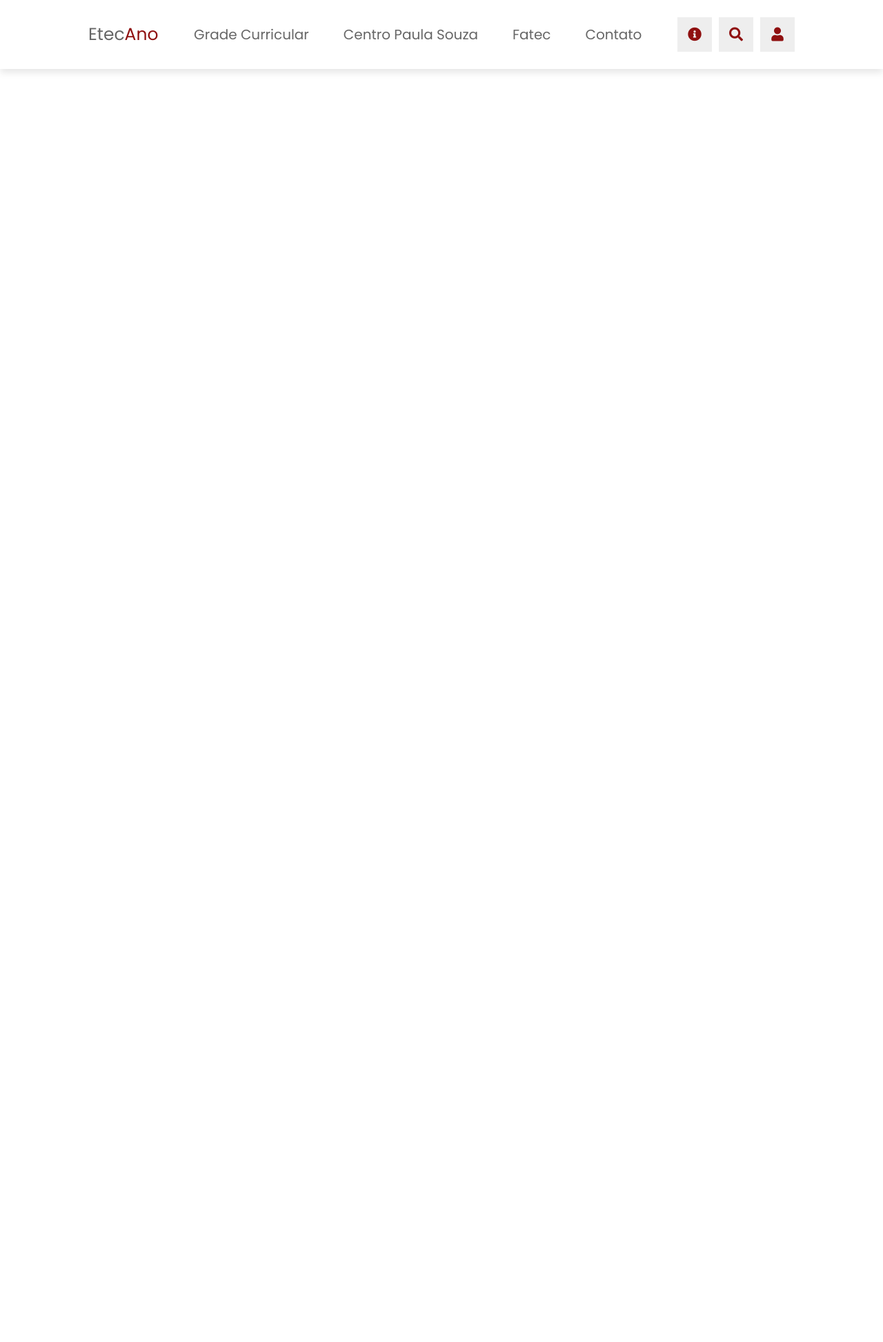
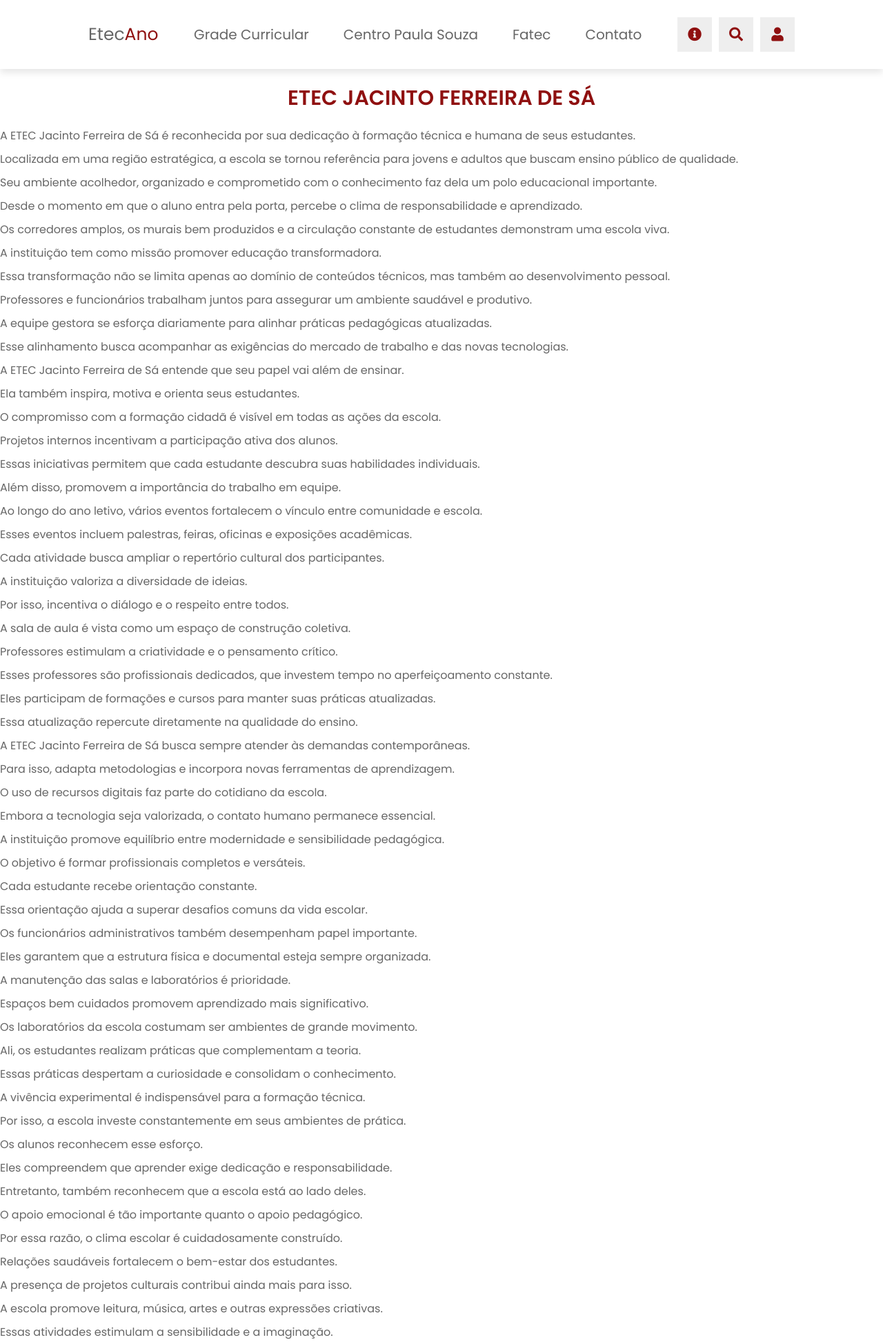
Before and after one commit to gabrielkings1/EtecAno, a PHP site: page /etecano.html in a window 1280 px wide. Shown: the top 1945 px of the page at 69% size. Before the commit the page ends 105 px from the top, so only its background shows below. Run offline with PHP 8.4, Linux system fonts and the light colour scheme.

Commit message:
Inseri um texto explicativo sobre a ETEC e coloquei informações no README

```diff
--- a/css/etecano.css
+++ b/css/etecano.css
@@ -464,3 +464,22 @@ html::-webkit-scrollbar-thumb{
   text-align: center;
   font-size: 2rem;
 }
+
+h1{
+  font-size: 3rem;
+  color: var(--vermelho);
+  text-align: center;
+  margin: 2rem 0;
+}
+
+p{
+  font-size: 1.6rem;
+  color: var(--luz);
+  line-height: 1.5;
+  margin-bottom: 1rem;
+}
+
+/* Make body paragraphs justified for better reading layout */
+p{
+  text-align: justify;
+}
--- a/etecano.html
+++ b/etecano.html
@@ -84,6 +84,210 @@
 
 </div>
 
+<h1>ETEC JACINTO FERREIRA DE SÁ</h1>
+
+
+<p>A ETEC Jacinto Ferreira de Sá é reconhecida por sua dedicação à formação técnica e humana de seus estudantes.</p>
+<p>Localizada em uma região estratégica, a escola se tornou referência para jovens e adultos que buscam ensino público de qualidade.</p>
+<p>Seu ambiente acolhedor, organizado e comprometido com o conhecimento faz dela um polo educacional importante.</p>
+<p>Desde o momento em que o aluno entra pela porta, percebe o clima de responsabilidade e aprendizado.</p>
+<p>Os corredores amplos, os murais bem produzidos e a circulação constante de estudantes demonstram uma escola viva.</p>
+<p>A instituição tem como missão promover educação transformadora.</p>
+<p>Essa transformação não se limita apenas ao domínio de conteúdos técnicos, mas também ao desenvolvimento pessoal.</p>
+<p>Professores e funcionários trabalham juntos para assegurar um ambiente saudável e produtivo.</p>
+<p>A equipe gestora se esforça diariamente para alinhar práticas pedagógicas atualizadas.</p>
+<p>Esse alinhamento busca acompanhar as exigências do mercado de trabalho e das novas tecnologias.</p>
+<p>A ETEC Jacinto Ferreira de Sá entende que seu papel vai além de ensinar.</p>
+<p>Ela também inspira, motiva e orienta seus estudantes.</p>
+<p>O compromisso com a formação cidadã é visível em todas as ações da escola.</p>
+<p>Projetos internos incentivam a participação ativa dos alunos.</p>
+<p>Essas iniciativas permitem que cada estudante descubra suas habilidades individuais.</p>
+<p>Além disso, promovem a importância do trabalho em equipe.</p>
+<p>Ao longo do ano letivo, vários eventos fortalecem o vínculo entre comunidade e escola.</p>
+<p>Esses eventos incluem palestras, feiras, oficinas e exposições acadêmicas.</p>
+<p>Cada atividade busca ampliar o repertório cultural dos participantes.</p>
+<p>A instituição valoriza a diversidade de ideias.</p>
+<p>Por isso, incentiva o diálogo e o respeito entre todos.</p>
+<p>A sala de aula é vista como um espaço de construção coletiva.</p>
+<p>Professores estimulam a criatividade e o pensamento crítico.</p>
+<p>Esses professores são profissionais dedicados, que investem tempo no aperfeiçoamento constante.</p>
+<p>Eles participam de formações e cursos para manter suas práticas atualizadas.</p>
+<p>Essa atualização repercute diretamente na qualidade do ensino.</p>
+<p>A ETEC Jacinto Ferreira de Sá busca sempre atender às demandas contemporâneas.</p>
+<p>Para isso, adapta metodologias e incorpora novas ferramentas de aprendizagem.</p>
+<p>O uso de recursos digitais faz parte do cotidiano da escola.</p>
+<p>Embora a tecnologia seja valorizada, o contato humano permanece essencial.</p>
+<p>A instituição promove equilíbrio entre modernidade e sensibilidade pedagógica.</p>
+<p>O objetivo é formar profissionais completos e versáteis.</p>
+<p>Cada estudante recebe orientação constante.</p>
+<p>Essa orientação ajuda a superar desafios comuns da vida escolar.</p>
+<p>Os funcionários administrativos também desempenham papel importante.</p>
+<p>Eles garantem que a estrutura física e documental esteja sempre organizada.</p>
+<p>A manutenção das salas e laboratórios é prioridade.</p>
+<p>Espaços bem cuidados promovem aprendizado mais significativo.</p>
+<p>Os laboratórios da escola costumam ser ambientes de grande movimento.</p>
+<p>Ali, os estudantes realizam práticas que complementam a teoria.</p>
+<p>Essas práticas despertam a curiosidade e consolidam o conhecimento.</p>
+<p>A vivência experimental é indispensável para a formação técnica.</p>
+<p>Por isso, a escola investe constantemente em seus ambientes de prática.</p>
+<p>Os alunos reconhecem esse esforço.</p>
+<p>Eles compreendem que aprender exige dedicação e responsabilidade.</p>
+<p>Entretanto, também reconhecem que a escola está ao lado deles.</p>
+<p>O apoio emocional é tão importante quanto o apoio pedagógico.</p>
+<p>Por essa razão, o clima escolar é cuidadosamente construído.</p>
+<p>Relações saudáveis fortalecem o bem-estar dos estudantes.</p>
+<p>A presença de projetos culturais contribui ainda mais para isso.</p>
+<p>A escola promove leitura, música, artes e outras expressões criativas.</p>
+<p>Essas atividades estimulam a sensibilidade e a imaginação.</p>
+<p>Além disso, reforçam a importância da cultura como meio de crescimento.</p>
+<p>Os alunos descobrem talentos e interesses além da formação técnica.</p>
+<p>Essa descoberta muitas vezes influencia projetos de vida.</p>
+<p>Alguns estudantes encontram na arte uma nova paixão.</p>
+<p>Outros se dedicam ao esporte, apoiados pela escola.</p>
+<p>A prática esportiva incentiva disciplina e cooperação.</p>
+<p>Torneios internos fortalecem a união entre as turmas.</p>
+<p>O espírito esportivo é valorizado como parte da formação integral.</p>
+<p>A ETEC Jacinto Ferreira de Sá também se destaca pela participação em eventos externos.</p>
+<p>Em muitas ocasiões, os estudantes representam a instituição com excelência.</p>
+<p>Seja em feiras técnicas ou programas sociais, a escola marca presença.</p>
+<p>O orgulho de representar a ETEC motiva os jovens a se empenharem cada vez mais.</p>
+<p>A comunidade local reconhece esse esforço.</p>
+<p>Muitas famílias veem a escola como referência educacional.</p>
+<p>Isso reforça a responsabilidade da instituição.</p>
+<p>A equipe escolar trabalha com dedicação para corresponder às expectativas.</p>
+<p>Transparência e seriedade fazem parte da gestão.</p>
+<p>A comunicação com os pais é constante.</p>
+<p>Reuniões e informativos mantêm todos atualizados.</p>
+<p>Essa comunicação ajuda a construir confiança.</p>
+<p>Pais acompanham o desenvolvimento dos filhos de maneira próxima.</p>
+<p>A escola entende a importância dessa parceria.</p>
+<p>Juntos, família e escola fortalecem o aprendizado.</p>
+<p>Os estudantes sentem que não estão sozinhos.</p>
+<p>Eles sabem que possuem apoio em vários aspectos.</p>
+<p>Esse suporte contribui para formar indivíduos mais confiantes.</p>
+<p>A confiança, por sua vez, impulsiona o sucesso acadêmico.</p>
+<p>A cada semestre, a escola observa evolução notável dos alunos.</p>
+<p>Muitos chegam tímidos e inseguros.</p>
+<p>Com o tempo, ganham autonomia e postura profissional.</p>
+<p>Esse processo gradual é uma das maiores conquistas da instituição.</p>
+<p>Ainda que o mundo mude rapidamente, os valores permanecem firmes.</p>
+<p>A ética é um dos pilares da formação na ETEC.</p>
+<p>Professor e aluno compartilham responsabilidade pelo ambiente escolar.</p>
+<p>A escola incentiva honestidade e compromisso.</p>
+<p>Essas virtudes se estendem à vida fora dos muros da instituição.</p>
+<p>A formação ética prepara o jovem para decisões importantes.</p>
+<p>Cada aula, projeto ou atividade contribui para essa construção.</p>
+<p>A escola não busca apenas ensinar conteúdos.</p>
+<p>Busca formar pessoas capazes de impactar positivamente a sociedade.</p>
+<p>Os estudantes aprendem a pensar de forma crítica.</p>
+<p>Também aprendem a trabalhar com responsabilidade social.</p>
+<p>Muitos projetos integram ações voltadas à comunidade local.</p>
+<p>Essas ações aproximam estudantes da realidade ao redor.</p>
+<p>Vivenciar o cotidiano social fortalece empatia e cidadania.</p>
+<p>A escola acredita que a educação transforma vidas.</p>
+<p>Esse princípio orienta todas as decisões internas.</p>
+<p>A cada novo ano letivo, a ETEC se renova.</p>
+<p>Recebe novas turmas e novos sonhos.</p>
+<p>Enfrenta desafios, mas também conquista vitórias.</p>
+<p>Cada estudante que passa pela instituição carrega algo dela.</p>
+<p>E deixa algo também: memórias, histórias, amigos.</p>
+<p>O clima escolar é marcado por afeto e respeito.</p>
+<p>Professores criam laços significativos com seus alunos.</p>
+<p>Esses laços tornam o aprendizado mais humano.</p>
+<p>A escola incentiva o diálogo aberto.</p>
+<p>O estudante pode expressar dúvidas e opiniões.</p>
+<p>Ele é tratado como sujeito ativo do processo educacional.</p>
+<p>Essa valorização fortalece a autoestima.</p>
+<p>Quando o aluno acredita em si mesmo, aprende com mais facilidade.</p>
+<p>A ETEC compreende essa dinâmica.</p>
+<p>Por isso, investe em práticas pedagógicas acolhedoras.</p>
+<p>Aulas diferenciadas tornam o aprendizado interessante.</p>
+<p>Projetos interdisciplinares mostram como o conhecimento se conecta.</p>
+<p>A escola não separa teoria e prática de forma rígida.</p>
+<p>Ao contrário: integra os dois aspectos.</p>
+<p>Isso facilita o entendimento dos conteúdos.</p>
+<p>Além disso, torna o estudo mais atraente.</p>
+<p>A motivação é uma força poderosa.</p>
+<p>Quando o aluno está motivado, ele se dedica mais.</p>
+<p>E quando se dedica, os resultados aparecem naturalmente.</p>
+<p>A ETEC celebra essas conquistas.</p>
+<p>Não apenas conquistas grandes, mas também as pequenas.</p>
+<p>Um avanço, um elogio, um trabalho bem feito — tudo tem valor.</p>
+<p>A escola incentiva cada passo da jornada.</p>
+<p>O progresso é visto como construção contínua.</p>
+<p>Cada estudante tem seu tempo e seu ritmo.</p>
+<p>A instituição respeita essas diferenças.</p>
+<p>Ela sabe que a aprendizagem é processo individual.</p>
+<p>A personalização é essencial.</p>
+<p>Professores procuram estratégias para atender necessidades específicas.</p>
+<p>Esse cuidado gera inclusão e pertencimento.</p>
+<p>A ETEC valoriza a inclusão.</p>
+<p>Todos merecem oportunidades iguais.</p>
+<p>A diversidade enriquece a convivência escolar.</p>
+<p>Celebrar essa diversidade é prática constante.</p>
+<p>A escola trabalha para garantir acessibilidade.</p>
+<p>Adapta metodologias quando necessário.</p>
+<p>O objetivo é que ninguém fique para trás.</p>
+<p>Os estudantes percebem essa preocupação.</p>
+<p>Sentem-se valorizados e respeitados.</p>
+<p>Isso fortalece o vínculo com a instituição.</p>
+<p>A relação construída é sólida.</p>
+<p>Muitos alunos guardam carinho pela escola mesmo após formados.</p>
+<p>Ex-estudantes frequentemente retornam para visitar.</p>
+<p>Alguns voltam para agradecer.</p>
+<p>Outros para compartilhar conquistas.</p>
+<p>Essas visitas emocionam toda a comunidade escolar.</p>
+<p>Mostram que o trabalho realizado ali produz frutos duradouros.</p>
+<p>A ETEC Jacinto Ferreira de Sá tem orgulho dessa trajetória.</p>
+<p>Sua reputação foi construída com seriedade e esforço coletivo.</p>
+<p>Cada servidor contribuiu para esse legado.</p>
+<p>Cada aluno ajudou a escrever a história da instituição.</p>
+<p>Essa história continua sendo escrita diariamente.</p>
+<p>Uma escola é feita de pessoas.</p>
+<p>E a ETEC é rica em pessoas que fazem a diferença.</p>
+<p>O aprendizado ultrapassa fronteiras físicas.</p>
+<p>Ele se espalha pela vida de cada estudante.</p>
+<p>A escola acredita profundamente nesse poder educativo.</p>
+<p>A formação técnica é apenas uma parte do processo.</p>
+<p>A formação humana é igualmente valorizada.</p>
+<p>Os estudantes aprendem a resolver problemas.</p>
+<p>Aprendem a trabalhar de forma ética.</p>
+<p>Aprendem a construir relações saudáveis.</p>
+<p>Esses aprendizados os acompanham por toda a vida.</p>
+<p>A instituição incentiva a curiosidade.</p>
+<p>Encoraja perguntas e investigações.</p>
+<p>Mostra que o conhecimento é ilimitado.</p>
+<p>Esse incentivo transforma estudantes em protagonistas.</p>
+<p>Eles deixam de ser espectadores passivos.</p>
+<p>Tornam-se agentes ativos da própria formação.</p>
+<p>Essa autonomia é essencial para o mundo atual.</p>
+<p>A sociedade exige profissionais flexíveis e criativos.</p>
+<p>Exige capacidade de adaptação.</p>
+<p>Exige responsabilidade social.</p>
+<p>A ETEC inclui todos esses aspectos em sua proposta educacional.</p>
+<p>Assim, prepara cidadãos conscientes.</p>
+<p>Cidadãos capazes de transformar o ambiente em que vivem.</p>
+<p>A educação tem essa força: ela ilumina caminhos.</p>
+<p>A ETEC Jacinto Ferreira de Sá se dedica a iluminar esses caminhos diariamente.</p>
+<p>Com paciência, disciplina e esperança.</p>
+<p>Cada aula é uma oportunidade de aprendizado.</p>
+<p>Cada projeto é uma oportunidade de evolução.</p>
+<p>Cada interação é uma oportunidade de crescimento.</p>
+<p>A escola compreende o valor de cada momento.</p>
+<p>A soma desses momentos forma a trajetória escolar.</p>
+<p>E essa trajetória define parte significativa da vida adulta.</p>
+<p>Por isso, a instituição atua com responsabilidade.</p>
+<p>Atua com compromisso.</p>
+<p>Atua com amor pela educação.</p>
+<p>Esses valores sustentam sua existência.</p>
+<p>Sustentam também o futuro de seus estudantes.</p>
+<p>A ETEC continuará evoluindo, como sempre fez.</p>
+<p>Continuará acolhendo novas gerações.</p>
+<p>Continuará formando profissionais competentes.</p>
+<p>Continuará transformando vidas.</p>
+<p>E continuará sendo motivo de orgulho para sua comunidade.</p>
+<p>A ETEC Jacinto Ferreira de Sá permanece firme em sua missão de educar com excelência.</p>
+
 <!-- resto do conteúdo -->
 
 <script src="js/etecano.js"></script>
```
Also changed, not shown: README.md.
